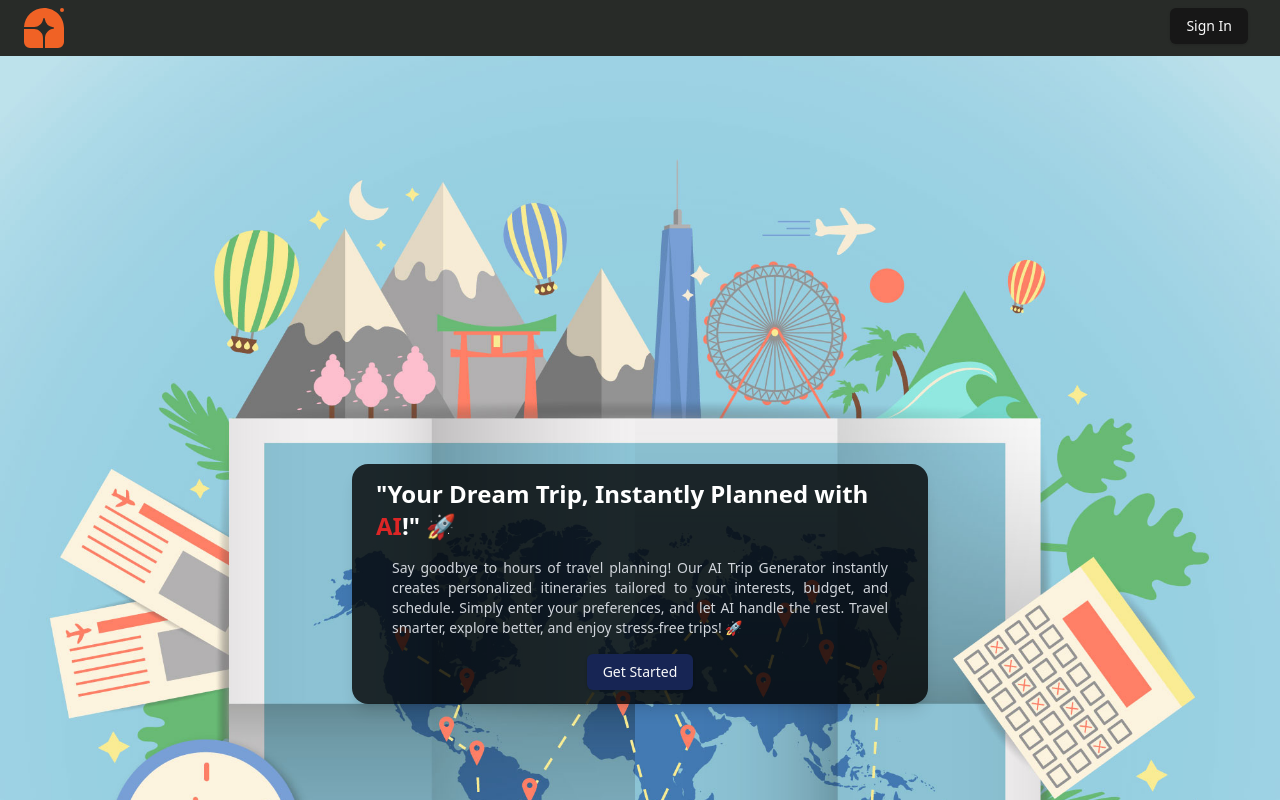
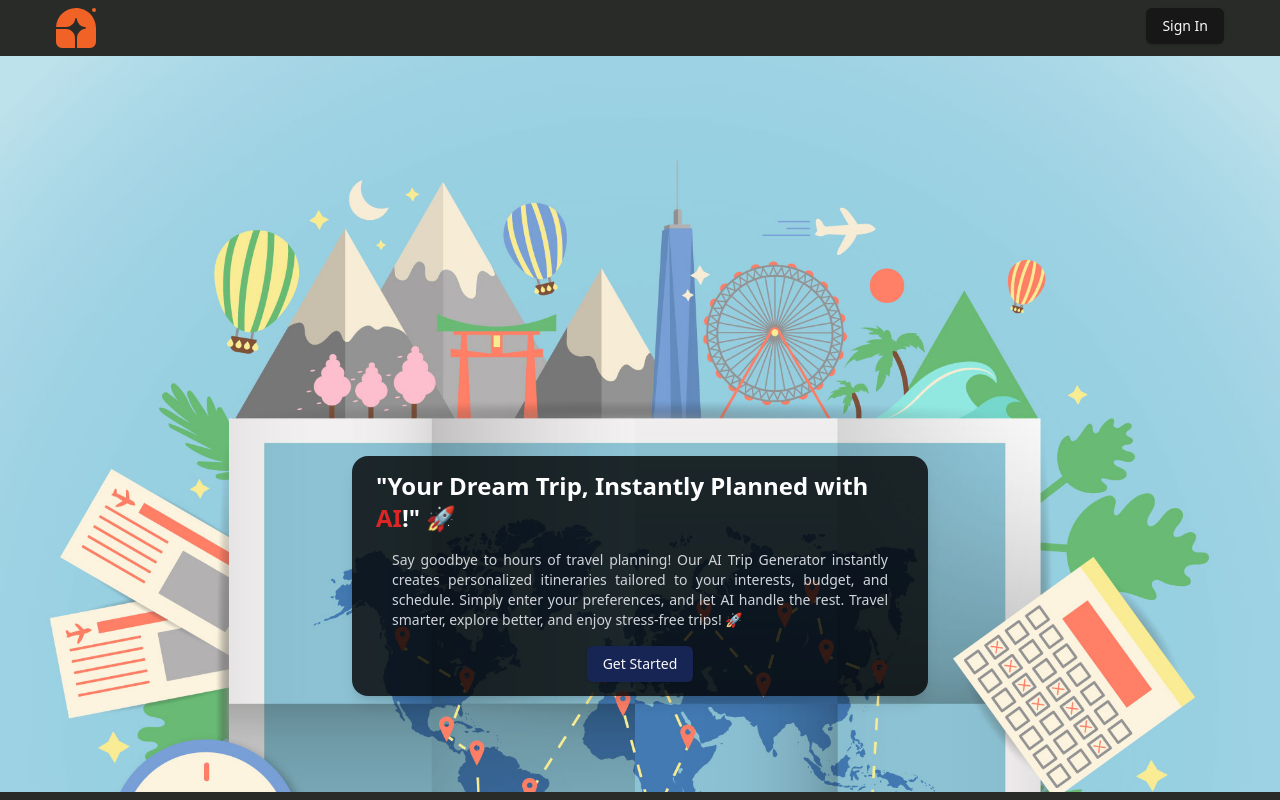
Before and after one commit to Pankajinos/AITripPlanner, a React (Vite) app: page / in a window 1280 px wide. Built offline with nearby package versions, Linux system fonts and the light colour scheme; no server answers.

Commit message:
UI Tweaks

```diff
--- a/src/components/custom/Header.jsx
+++ b/src/components/custom/Header.jsx
@@ -40,9 +40,11 @@ function Header() {
   }
   return (
     <div className='p-2 shadow-sm flex justify-between align-top'>
-        <img src="/logo.svg" className='ml-2 md:ml-4' alt="logo" />
+      <a href="/">
+        <img src="/logo.svg" className='ml-2 md:ml-12' alt="logo" />
+      </a>
       {user ?
-          <div className='flex flex-row justify-center gap-2 md:mr-4'>
+        <div className='flex flex-row justify-center gap-2 md:mr-8'>
           <a href="/my-trips">
             <Button>My Trips</Button>
           </a>
@@ -54,21 +56,23 @@ function Header() {
               setPopUp(false)
             }
             else setPopUp(true)
-            }} className='rounded-full h-8 cursor-pointer md:mr-4' alt="" />
+          }} className='rounded-full h-8 cursor-pointer md:mr-8' alt="" />
           {openPopUp &&
             <ProfileCard user={user} setPopUp={setPopUp} />
           }
         </div> :
-          <Button className='mr-6' onClick={()=>setOpenDialog(true)}>Sign In</Button>
+        <Button className='mr-2 md:mr-12' onClick={() => setOpenDialog(true)}>Sign In</Button>
       }
       <Dialog open={openDialog} onOpenChange={setOpenDialog} >
         <DialogContent className="p-6 bg-[rgb(40,43,40)] rounded-2xl shadow-lg max-w-sm">
           <DialogHeader className="flex flex-col items-center">
             <DialogTitle>
+              <a href="/">
                 <img src="/logo.svg" alt="logo" className="mx-auto" />
+              </a>
             </DialogTitle>
             <DialogDescription className="w-full text-center">
-                <h2 className="font-semibold text-gray-700 text-base my-4">Sign in with Google</h2>
+              <h2 className="font-semibold text-white text-base my-4">Sign in with Google</h2>
               <Button
                 onClick={login}
                 className="w-full py-3 flex gap-3 items-center justify-center border border-gray-300 rounded-lg hover:bg-slate-800 transition"
--- a/src/components/custom/Hero.jsx
+++ b/src/components/custom/Hero.jsx
@@ -7,7 +7,7 @@ const PHOTO_URL_BASE = `https://maps.googleapis.com/maps/api/place/details/json?
 function Hero() {
   return (
     <div
-      className="flex items-end h-[93vh] justify-center bg-[url('/bg.jpg')] bg-cover bg-no-repeat"
+      className="flex items-end h-[92vh] justify-center bg-[url('/bg.jpg')] bg-cover bg-no-repeat"
     >
       <div className="flex flex-col items-center justify-center z-10 bg-black bg-opacity-80 p-6 md:w-[45vw] md:h-[30vh] w-[95vw] rounded-2xl shadow-lg mb-24 ">
         <h1 className="font-bold text-2xl font-sans">
--- a/src/components/custom/ProfileCard.jsx
+++ b/src/components/custom/ProfileCard.jsx
@@ -3,7 +3,7 @@ import { Button } from '../ui/button';
 
 function ProfileCard({user,setPopUp}) {
   return (
-      <div className='absolute md:right-16 right-12 top-2 flex flex-col items-center p-4 gap-2 rounded-lg z-30 bg-cyan-950'>
+      <div className='absolute md:right-28 right-12 top-2 flex flex-col items-center p-4 gap-2 rounded-lg z-30 bg-cyan-950'>
           <p className='absolute right-0 top-0 m-2 mr-4 font-mono tracking-wider cursor-pointer' onClick={() => {setPopUp(false)}}>x</p>
           <img src={user?.picture} className='rounded-full h-8' alt="" />
           <p>{user.name}</p>
--- a/src/pages/CreateTrip.jsx
+++ b/src/pages/CreateTrip.jsx
@@ -191,10 +191,12 @@ export function CreateTrip() {
           <DialogContent className="p-6 bg-[rgb(40,43,40)] rounded-2xl shadow-lg max-w-sm">
             <DialogHeader className="flex flex-col items-center">
               <DialogTitle>
+                <a href="/">
                   <img src="/logo.svg" alt="logo" className="mx-auto" />
+                </a>
               </DialogTitle>
               <DialogDescription className="w-full text-center">
-                <h2 className="font-semibold text-gray-700 text-base my-4">Sign in with Google</h2>
+                <h2 className="font-semibold text-white text-base my-4">Sign in with Google</h2>
                 <Button
                   onClick={login}
                   className="w-full py-3 flex gap-3 items-center justify-center border border-gray-300 rounded-lg hover:bg-slate-800 transition"
```
Lines whose indentation alone changed are shown as unchanged.
